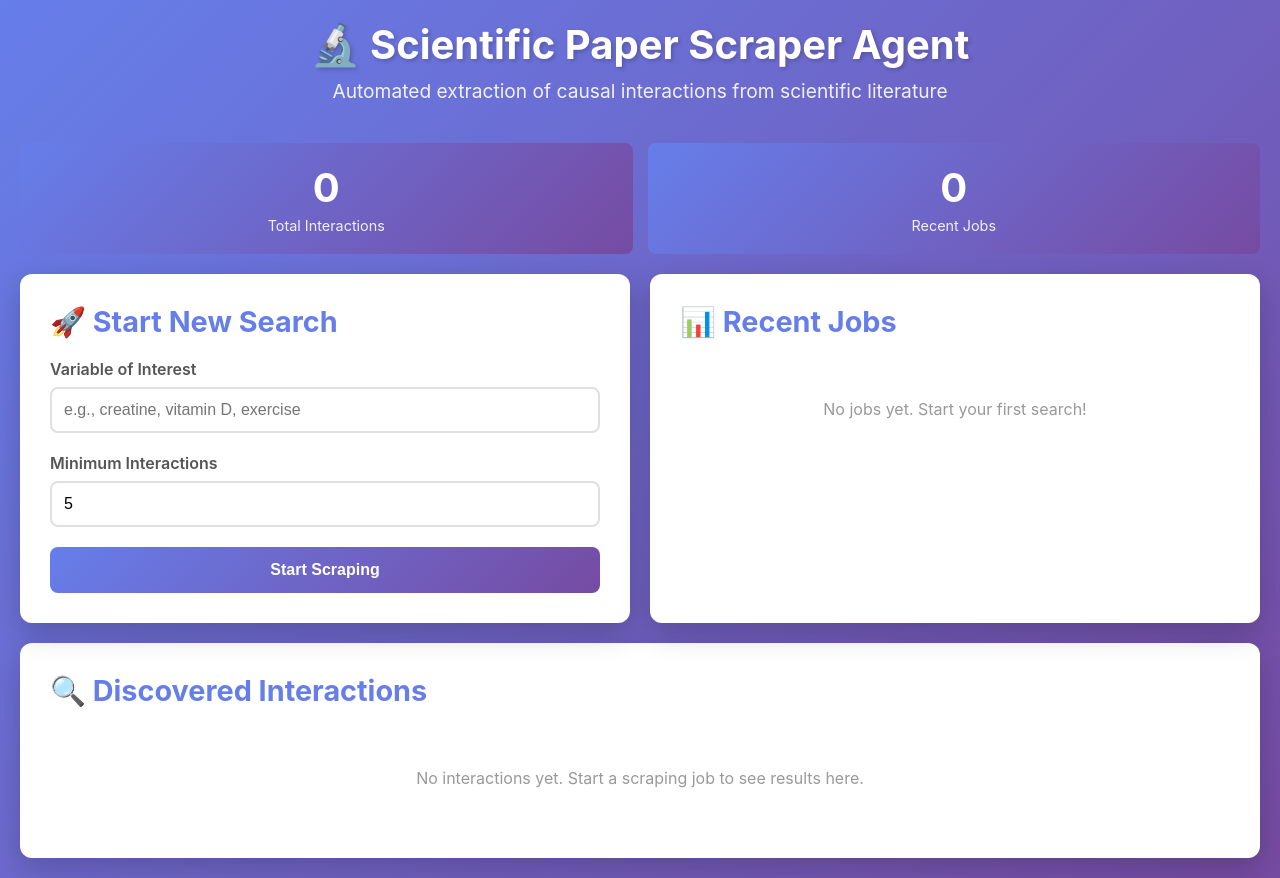
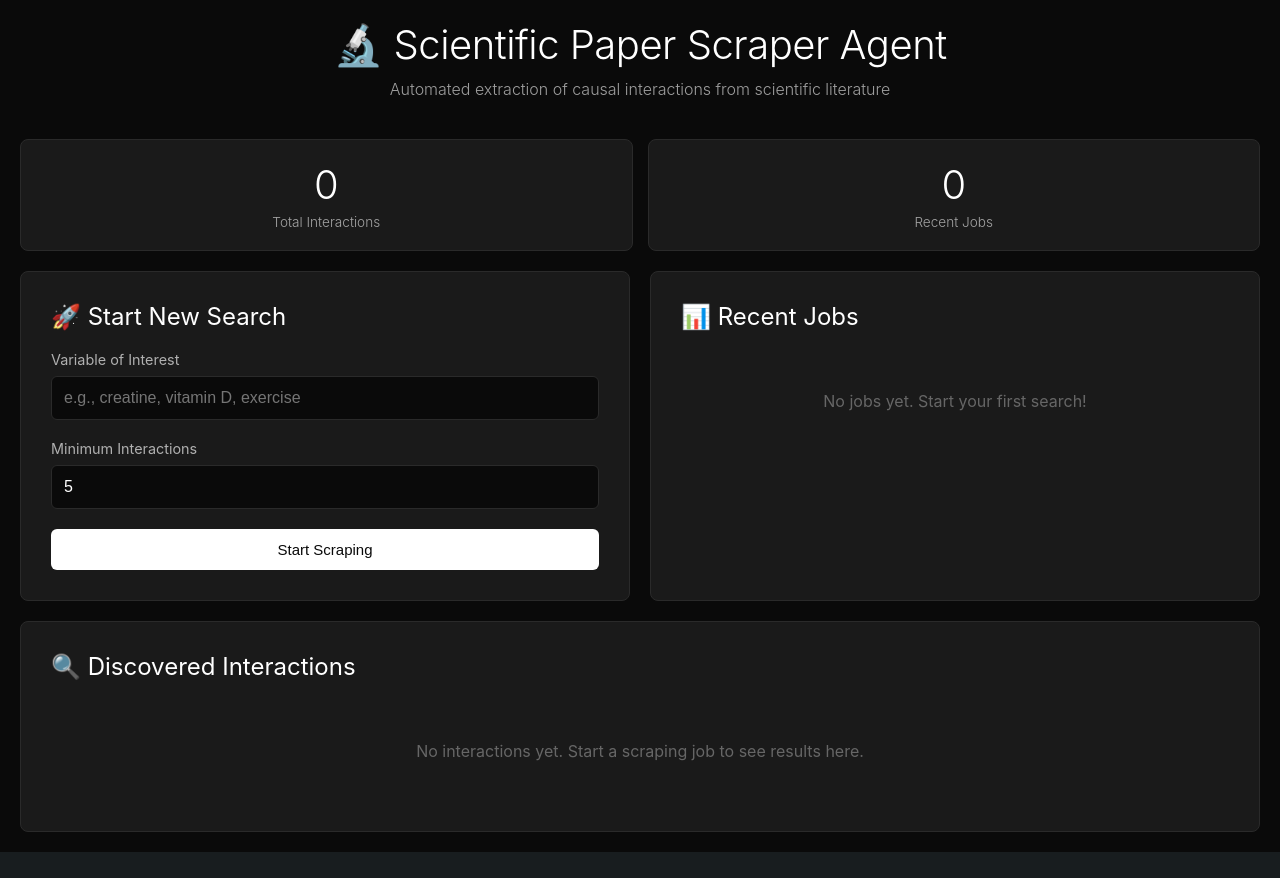
Before and after one commit to EliasSchlie/science_scraper_agent, a Django app: page /scraper/ in a window 1280 px wide. After the commit the page ends 852 px from the top, so only its background shows below. Run offline with Django 5.2, Linux system fonts and the light colour scheme; data that the repository does not hold is empty.

Commit message:
UI working

```diff
--- a/scraper/models.py
+++ b/scraper/models.py
@@ -37,6 +37,7 @@ class ScraperJob(models.Model):
     error_message = models.TextField(blank=True)
     started_at = models.DateTimeField(default=timezone.now)
     completed_at = models.DateTimeField(null=True, blank=True)
+    stop_requested = models.BooleanField(default=False)
 
     class Meta:
         ordering = ['-started_at']
--- a/scraper/templates/scraper/home.html
+++ b/scraper/templates/scraper/home.html
@@ -14,10 +14,10 @@
       body {
         font-family: -apple-system, BlinkMacSystemFont, 'Segoe UI', Roboto,
           'Helvetica Neue', Arial, sans-serif;
-        background: linear-gradient(135deg, #667eea 0%, #764ba2 100%);
+        background: #0a0a0a;
         min-height: 100vh;
         padding: 20px;
-        color: #333;
+        color: #e0e0e0;
       }
 
       .container {
@@ -27,19 +27,21 @@
 
       header {
         text-align: center;
-        color: white;
+        color: #ffffff;
         margin-bottom: 40px;
       }
 
       header h1 {
         font-size: 2.5em;
         margin-bottom: 10px;
-        text-shadow: 2px 2px 4px rgba(0, 0, 0, 0.2);
+        font-weight: 300;
+        letter-spacing: -0.5px;
       }
 
       header p {
-        font-size: 1.2em;
-        opacity: 0.9;
+        font-size: 1em;
+        opacity: 0.6;
+        font-weight: 300;
       }
 
       .main-grid {
@@ -56,16 +58,17 @@
       }
 
       .card {
-        background: white;
-        border-radius: 12px;
+        background: #1a1a1a;
+        border-radius: 8px;
         padding: 30px;
-        box-shadow: 0 10px 30px rgba(0, 0, 0, 0.2);
+        border: 1px solid #2a2a2a;
       }
 
       .card h2 {
         margin-bottom: 20px;
-        color: #667eea;
-        font-size: 1.8em;
+        color: #ffffff;
+        font-size: 1.5em;
+        font-weight: 400;
       }
 
       .form-group {
@@ -75,50 +78,51 @@
       .form-group label {
         display: block;
         margin-bottom: 8px;
-        font-weight: 600;
-        color: #555;
+        font-weight: 400;
+        color: #b0b0b0;
+        font-size: 0.9em;
       }
 
       .form-group input {
         width: 100%;
         padding: 12px;
-        border: 2px solid #e0e0e0;
-        border-radius: 8px;
+        border: 1px solid #2a2a2a;
+        border-radius: 6px;
         font-size: 16px;
+        background: #0a0a0a;
+        color: #ffffff;
         transition: border-color 0.3s;
       }
 
       .form-group input:focus {
         outline: none;
-        border-color: #667eea;
+        border-color: #4a4a4a;
       }
 
       .btn {
-        background: linear-gradient(135deg, #667eea 0%, #764ba2 100%);
-        color: white;
+        background: #ffffff;
+        color: #0a0a0a;
         border: none;
-        padding: 14px 28px;
-        border-radius: 8px;
-        font-size: 16px;
-        font-weight: 600;
+        padding: 12px 24px;
+        border-radius: 6px;
+        font-size: 15px;
+        font-weight: 500;
         cursor: pointer;
-        transition: transform 0.2s, box-shadow 0.2s;
+        transition: background 0.2s;
         width: 100%;
       }
 
       .btn:hover {
-        transform: translateY(-2px);
-        box-shadow: 0 5px 15px rgba(102, 126, 234, 0.4);
+        background: #e0e0e0;
       }
 
       .btn:active {
-        transform: translateY(0);
+        background: #d0d0d0;
       }
 
       .btn:disabled {
-        opacity: 0.6;
+        opacity: 0.4;
         cursor: not-allowed;
-        transform: none;
       }
 
       .stats {
@@ -129,8 +133,9 @@
       }
 
       .stat-box {
-        background: linear-gradient(135deg, #667eea 0%, #764ba2 100%);
-        color: white;
+        background: #1a1a1a;
+        border: 1px solid #2a2a2a;
+        color: #ffffff;
         padding: 20px;
         border-radius: 8px;
         text-align: center;
@@ -138,66 +143,74 @@
 
       .stat-box .number {
         font-size: 2.5em;
-        font-weight: bold;
+        font-weight: 300;
         margin-bottom: 5px;
       }
 
       .stat-box .label {
-        font-size: 0.9em;
-        opacity: 0.9;
+        font-size: 0.85em;
+        opacity: 0.6;
+        font-weight: 300;
       }
 
       .progress-container {
-        background: white;
-        border-radius: 12px;
+        background: #1a1a1a;
+        border: 1px solid #2a2a2a;
+        border-radius: 8px;
         padding: 30px;
-        box-shadow: 0 10px 30px rgba(0, 0, 0, 0.2);
         margin-bottom: 20px;
       }
 
       .progress-container h2 {
-        color: #667eea;
+        color: #ffffff;
         margin-bottom: 20px;
+        font-weight: 400;
       }
 
       .status-badge {
         display: inline-block;
-        padding: 6px 12px;
-        border-radius: 20px;
-        font-size: 0.9em;
-        font-weight: 600;
+        padding: 4px 10px;
+        border-radius: 4px;
+        font-size: 0.8em;
+        font-weight: 500;
         margin-bottom: 15px;
+        text-transform: uppercase;
+        letter-spacing: 0.5px;
       }
 
       .status-pending {
-        background: #ffeaa7;
+        background: rgba(253, 203, 110, 0.2);
         color: #fdcb6e;
+        border: 1px solid rgba(253, 203, 110, 0.3);
       }
       .status-running {
-        background: #74b9ff;
-        color: #0984e3;
+        background: rgba(116, 185, 255, 0.2);
+        color: #74b9ff;
+        border: 1px solid rgba(116, 185, 255, 0.3);
       }
       .status-completed {
-        background: #00b894;
-        color: white;
+        background: rgba(0, 184, 148, 0.2);
+        color: #00b894;
+        border: 1px solid rgba(0, 184, 148, 0.3);
       }
       .status-failed {
-        background: #ff7675;
-        color: white;
+        background: rgba(255, 118, 117, 0.2);
+        color: #ff7675;
+        border: 1px solid rgba(255, 118, 117, 0.3);
       }
 
       .step-log {
-        background: #1e1e1e;
+        background: #0a0a0a;
         color: #d4d4d4;
-        border-radius: 8px;
+        border-radius: 6px;
+        border: 1px solid #2a2a2a;
         padding: 15px;
         max-height: 400px;
         overflow-y: auto;
-        font-family: 'Courier New', 'Monaco', monospace;
+        font-family: 'SF Mono', 'Monaco', 'Menlo', monospace;
         font-size: 0.85em;
         line-height: 1.8;
         margin-top: 15px;
-        box-shadow: inset 0 2px 4px rgba(0, 0, 0, 0.3);
       }
 
       .step-log .step {
@@ -226,20 +239,24 @@
       }
 
       .interactions-table th {
-        background: #667eea;
-        color: white;
+        background: #0a0a0a;
+        color: #b0b0b0;
         padding: 12px;
         text-align: left;
-        font-weight: 600;
+        font-weight: 500;
+        font-size: 0.85em;
+        text-transform: uppercase;
+        letter-spacing: 0.5px;
+        border-bottom: 1px solid #2a2a2a;
       }
 
       .interactions-table td {
         padding: 12px;
-        border-bottom: 1px solid #e0e0e0;
+        border-bottom: 1px solid #2a2a2a;
       }
 
       .interactions-table tr:hover {
-        background: #f8f9fa;
+        background: rgba(255, 255, 255, 0.02);
       }
 
       .effect-positive {
@@ -255,7 +272,7 @@
       .empty-state {
         text-align: center;
         padding: 40px;
-        color: #999;
+        color: #666;
       }
 
       .empty-state svg {
@@ -279,6 +296,47 @@
         to {
           transform: rotate(360deg);
         }
+      }
+
+      .recent-jobs-scrollable {
+        max-height: 400px;
+        overflow-y: auto;
+      }
+
+      .recent-jobs-scrollable::-webkit-scrollbar {
+        width: 8px;
+      }
+
+      .recent-jobs-scrollable::-webkit-scrollbar-track {
+        background: #0a0a0a;
+        border-radius: 4px;
+      }
+
+      .recent-jobs-scrollable::-webkit-scrollbar-thumb {
+        background: #2a2a2a;
+        border-radius: 4px;
+      }
+
+      .recent-jobs-scrollable::-webkit-scrollbar-thumb:hover {
+        background: #3a3a3a;
+      }
+
+      .delete-job-btn {
+        background: transparent;
+        border: none;
+        font-size: 1.2em;
+        cursor: pointer;
+        padding: 5px 10px;
+        border-radius: 4px;
+        transition: background 0.2s;
+      }
+
+      .delete-job-btn:hover {
+        background: rgba(255, 118, 117, 0.15);
+      }
+
+      .job-item:hover {
+        background: rgba(255, 255, 255, 0.02);
       }
     </style>
   </head>
@@ -337,23 +395,39 @@
 
         <div class="card">
           <h2>📊 Recent Jobs</h2>
-          <div id="recent-jobs">
+          <div id="recent-jobs" class="recent-jobs-scrollable">
             {% if recent_jobs %} {% for job in recent_jobs %}
             <div
+              class="job-item"
               style="
                 padding: 10px;
-                border-bottom: 1px solid #e0e0e0;
-                cursor: pointer;
+                border-bottom: 1px solid #2a2a2a;
+                display: flex;
+                justify-content: space-between;
+                align-items: center;
               "
+            >
+              <div
+                style="flex: 1; cursor: pointer"
                 onclick="loadJob({{ job.id }})"
               >
-              <div style="font-weight: 600">{{ job.variable_of_interest }}</div>
-              <div style="font-size: 0.9em; color: #666">
+                <div style="font-weight: 500; color: #ffffff">
+                  {{ job.variable_of_interest }}
+                </div>
+                <div style="font-size: 0.9em; color: #888">
                   <span class="status-badge status-{{ job.status }}"
                     >{{ job.status }}</span
                   >
                   {{ job.interactions_found }} interactions
                 </div>
+              </div>
+              <button
+                class="delete-job-btn"
+                onclick="event.stopPropagation(); deleteJob({{ job.id }})"
+                title="Delete job"
+              >
+                🗑️
+              </button>
             </div>
             {% endfor %} {% else %}
             <div class="empty-state">
@@ -385,7 +459,9 @@
               width: auto;
               padding: 8px 16px;
               font-size: 14px;
-              background: #ff7675;
+              background: rgba(255, 118, 117, 0.2);
+              color: #ff7675;
+              border: 1px solid rgba(255, 118, 117, 0.3);
             "
             onclick="stopJob()"
           >
@@ -421,6 +497,7 @@
     <script>
       let currentJobId = null;
       let pollInterval = null;
+      let lastLogText = ''; // Keep previous logs to only append new lines
 
       // On page load, check if there's a running or recent job to display
       window.addEventListener('DOMContentLoaded', () => {
@@ -481,6 +558,7 @@
       async function loadJob(jobId) {
         currentJobId = jobId;
         document.getElementById('progress-container').style.display = 'block';
+        lastLogText = ''; // reset on job switch
 
         try {
           const response = await fetch(`/scraper/api/job/${jobId}/status/`);
@@ -489,11 +567,9 @@
           updateJobDisplay(data);
           loadJobInteractions(jobId);
 
-          if (data.status === 'running') {
+          // Always poll while a job is visible to get near-live logs,
+          // even if backend status isn't strictly 'running' yet
           startPolling();
-          } else {
-            stopPolling();
-          }
         } catch (error) {
           console.error('Error loading job:', error);
         }
@@ -514,47 +590,61 @@
         // Update stop button visibility
         updateStopButton(data.status);
 
-        // Display all accumulated logs with color coding
-        if (data.logs) {
+        // Append only new logs incrementally with color coding
+        if (typeof data.logs === 'string') {
           const stepLog = document.getElementById('step-log');
-          // Replace content with all logs (they already have timestamps)
-          stepLog.innerHTML = data.logs
-            .split('\n')
-            .filter((line) => line.trim())
-            .map((line) => {
-              let color = '#d4d4d4'; // default
+          let newText = data.logs;
+          if (lastLogText && newText.startsWith(lastLogText)) {
+            newText = newText.slice(lastLogText.length);
+          } else if (!lastLogText) {
+            // first render: clear placeholder
+            stepLog.innerHTML = '';
+          } else {
+            // logs were truncated or changed; re-render entire block
+            stepLog.innerHTML = '';
+          }
+
+          const newLines = newText.split('\n').filter((l) => l.trim());
+          for (const line of newLines) {
+            let color = '#d4d4d4';
             let style = '';
-
-              // Color code based on content
-              if (line.includes('✓') || line.includes('success')) {
-                color = '#4ec9b0'; // success green
+            if (line.includes('✓') || line.toLowerCase().includes('success')) {
+              color = '#4ec9b0';
             } else if (
               line.includes('✗') ||
-                line.includes('Error') ||
-                line.includes('failed')
+              line.toLowerCase().includes('error') ||
+              line.toLowerCase().includes('failed')
             ) {
-                color = '#f48771'; // error red
+              color = '#f48771';
             } else if (
               line.includes('💾') ||
               line.includes('Found interaction')
             ) {
-                color = '#dcdcaa'; // interaction yellow
+              color = '#dcdcaa';
               style = 'font-weight: bold;';
             } else if (line.includes('📥') || line.includes('📄')) {
-                color = '#569cd6'; // download blue
-              } else if (line.includes('[QUERY]')) {
-                color = '#c586c0'; // query purple
-              } else if (line.includes('[PUBMED]')) {
-                color = '#9cdcfe'; // pubmed light blue
-              } else if (line.includes('[ABSTRACT]')) {
-                color = '#ce9178'; // abstract orange
+              color = '#569cd6';
+            } else if (line.includes('[QUERY]') || line.includes('QUERY')) {
+              color = '#c586c0';
+            } else if (line.includes('[PUBMED]') || line.includes('PUBMED')) {
+              color = '#9cdcfe';
+            } else if (
+              line.includes('[ABSTRACT]') ||
+              line.includes('ABSTRACT')
+            ) {
+              color = '#ce9178';
             }
-
-              return `<div class="step" style="color: ${color}; ${style}">${line}</div>`;
-            })
-            .join('');
-          // Auto-scroll to bottom
+            const div = document.createElement('div');
+            div.className = 'step';
+            div.style.color = color;
+            if (style) div.style.cssText += style;
+            div.textContent = line;
+            stepLog.appendChild(div);
+          }
+          if (newLines.length > 0) {
             stepLog.scrollTop = stepLog.scrollHeight;
+          }
+          lastLogText = data.logs;
         }
       }
 
@@ -648,14 +738,15 @@
             const interactionsData = await interactionsResponse.json();
             document.getElementById('total-interactions').textContent =
               interactionsData.total;
-
+            // Keep polling until user navigates away; stop when job is completed and logs won't change
             if (data.status === 'completed' || data.status === 'failed') {
-              stopPolling();
+              // One more refresh to ensure we got final logs, then stop
+              setTimeout(stopPolling, 1500);
             }
           } catch (error) {
             console.error('Polling error:', error);
           }
-        }, 2000); // Poll every 2 seconds
+        }, 1000); // Poll every 1 second for snappier updates
       }
 
       // Stop polling
@@ -682,12 +773,13 @@
             }
           );
 
+          const data = await response.json();
           if (response.ok) {
-            alert('Job stopped successfully');
-            stopPolling();
-            loadJob(currentJobId); // Refresh to show stopped status
+            alert(data.message || 'Stop requested');
+            // Keep polling to observe job shutting down gracefully
+            loadJob(currentJobId);
           } else {
-            alert('Failed to stop job');
+            alert(data.error || 'Failed to stop job');
           }
         } catch (error) {
           console.error('Error stopping job:', error);
@@ -706,6 +798,54 @@
           }
         }
       }
+
+      // Delete a job
+      async function deleteJob(jobId, force = false) {
+        if (!force && !confirm('Are you sure you want to delete this job?')) {
+          return;
+        }
+
+        try {
+          const response = await fetch(`/scraper/api/job/${jobId}/delete/`, {
+            method: 'POST',
+            headers: {
+              'Content-Type': 'application/json',
+            },
+            body: JSON.stringify({ force: force }),
+          });
+
+          const data = await response.json();
+
+          if (response.ok) {
+            // If we're currently viewing this job, hide the progress container
+            if (currentJobId === jobId) {
+              document.getElementById('progress-container').style.display =
+                'none';
+              currentJobId = null;
+              stopPolling();
+            }
+
+            // Reload the page to refresh the jobs list
+            window.location.reload();
+          } else {
+            // If job is running and can be force deleted, ask user
+            if (data.can_force) {
+              if (
+                confirm(
+                  data.error + '\n\nDo you want to force delete this stuck job?'
+                )
+              ) {
+                deleteJob(jobId, true);
+              }
+            } else {
+              alert(data.error || 'Failed to delete job');
+            }
+          }
+        } catch (error) {
+          console.error('Error deleting job:', error);
+          alert('Error deleting job');
+        }
+      }
     </script>
   </body>
 </html>
--- a/scraper/urls.py
+++ b/scraper/urls.py
@@ -9,5 +9,6 @@ urlpatterns = [
     path('api/job/<int:job_id>/status/', views.job_status, name='job_status'),
     path('api/job/<int:job_id>/interactions/', views.job_interactions, name='job_interactions'),
     path('api/job/<int:job_id>/stop/', views.stop_job, name='stop_job'),
+    path('api/job/<int:job_id>/delete/', views.delete_job, name='delete_job'),
     path('api/interactions/', views.interactions_list, name='interactions_list'),
 ]
--- a/scraper/views.py
+++ b/scraper/views.py
@@ -63,17 +63,18 @@ def job_status(request, job_id):
         'interactions_found': job.interactions_found,
         'papers_checked': job.papers_checked,
         'current_step': job.current_step,
-        'logs': job.logs,  # NEW: Send all accumulated logs
+        'logs': job.logs,  # accumulated logs
         'error_message': job.error_message,
         'started_at': job.started_at.isoformat(),
         'completed_at': job.completed_at.isoformat() if job.completed_at else None,
+        'stop_requested': job.stop_requested,
     })
 
 
 @require_GET
 def interactions_list(request):
     """Get list of all interactions"""
-    interactions = Interaction.objects.all()[:100]  # Limit to 100 most recent
+    interactions = Interaction.objects.filter(effect__in=['+', '-'])[:100]  # Only valid effects
 
     data = [{
         'id': i.id,
@@ -85,7 +86,7 @@ def interactions_list(request):
         'created_at': i.created_at.isoformat(),
     } for i in interactions]
 
-    return JsonResponse({'interactions': data, 'total': Interaction.objects.count()})
+    return JsonResponse({'interactions': data, 'total': Interaction.objects.filter(effect__in=['+', '-']).count()})
 
 
 @require_GET
@@ -104,6 +105,7 @@ def job_interactions(request, job_id):
             created_at__gte=job.started_at
         )
 
+    # Only include interactions with '+' or '-' effect
     data = [{
         'id': i.id,
         'independent_variable': i.independent_variable,
@@ -111,7 +113,7 @@ def job_interactions(request, job_id):
         'effect': i.effect,
         'reference': i.reference,
         'date_published': i.date_published,
-    } for i in interactions]
+    } for i in interactions if i.effect in ['+', '-']]
 
     return JsonResponse({'interactions': data, 'count': len(data)})
 
@@ -123,13 +125,29 @@ def stop_job(request, job_id):
     job = get_object_or_404(ScraperJob, id=job_id)
 
     if job.status == 'running':
-        from django.utils import timezone
-        job.status = 'failed'
-        job.error_message = 'Job stopped by user'
-        job.completed_at = timezone.now()
-        job.add_log('Job stopped by user')
-        job.save()
-
-        return JsonResponse({'message': 'Job stopped successfully', 'status': job.status})
+        job.stop_requested = True
+        job.add_log('Stop requested by user')
+        job.save(update_fields=['stop_requested', 'logs', 'current_step'])
+        return JsonResponse({'message': 'Stop requested. Job will halt shortly.', 'status': job.status})
     else:
         return JsonResponse({'error': 'Job is not running'}, status=400)
+
+
+@require_POST
+@csrf_exempt
+def delete_job(request, job_id):
+    """Delete a job and its associated data"""
+    job = get_object_or_404(ScraperJob, id=job_id)
+
+    # Check if force delete is requested
+    force = request.POST.get('force') == 'true' or json.loads(request.body or '{}').get('force') == True
+
+    # Only allow deleting non-running jobs unless force is true
+    if job.status == 'running' and not force:
+        return JsonResponse({
+            'error': 'Job appears to be running. If the job is stuck, you can force delete it.',
+            'can_force': True
+        }, status=400)
+
+    job.delete()
+    return JsonResponse({'message': 'Job deleted successfully'})
```
Also changed, not shown: scraper/management/commands/fix_stuck_jobs.py (added, +47 -0 lines), scraper/services.py (+45 -3 lines), scraper/migrations/0003_scraperjob_stop_requested.py (added). Lines whose indentation alone changed are shown as unchanged.
